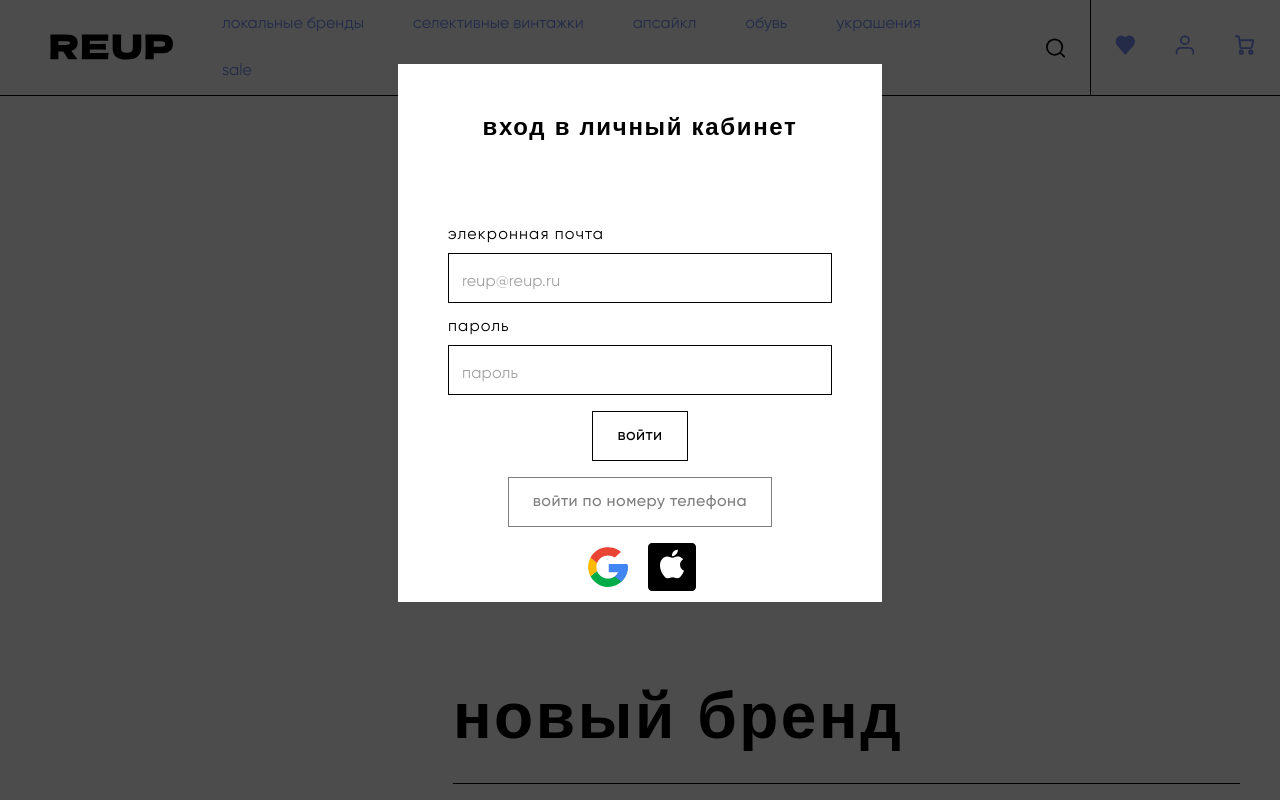
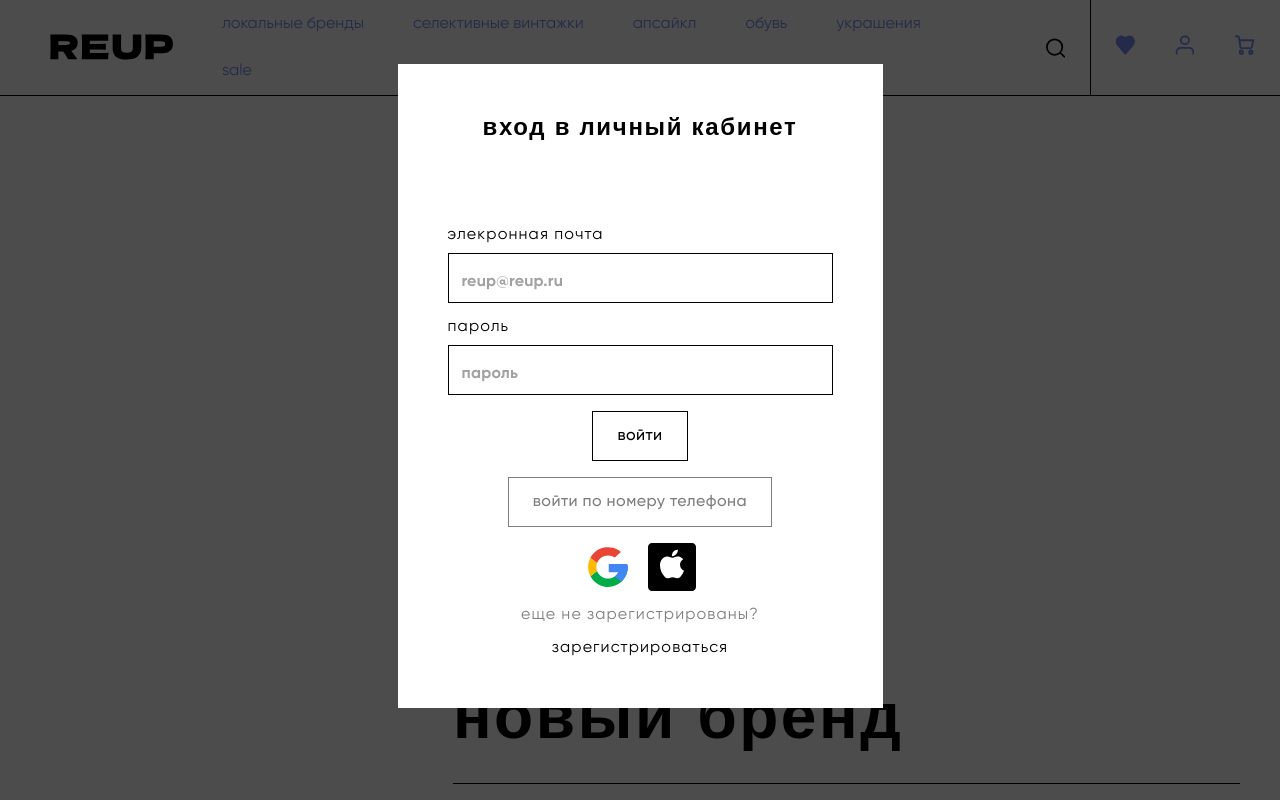
Before and after one commit to alimongairo/reup-front, a React (Vite) app: page / in a window 1280 px wide. Both pictures are taken after a click on the item 1184 px from the left and 47 px from the top of the page. Shown: the top 800 px of the page. Built offline with nearby package versions, Linux system fonts and the light colour scheme; a web font is replaced by a local one.

Commit message:
input mask is done

```diff
--- a/src/app/auth/components/FirstScreen/index.module.scss
+++ b/src/app/auth/components/FirstScreen/index.module.scss
@@ -31,6 +31,10 @@
     font-weight: bold;
 }
 
+.note{
+    opacity: 0.5;
+}
+
 @media(min-width: $media-desktop) {
     .wrapper {
         padding: calc(87px - $margin-h3) 0 0;
--- a/src/app/auth/components/FirstScreen/index.tsx
+++ b/src/app/auth/components/FirstScreen/index.tsx
@@ -93,7 +93,7 @@ export default function FirstScreen({ type = EType.LOGIN }: IProps) {
               <GoogleSvg />
               <AppleSvg />
             </div>
-            <p>еще не зарегистрированы?</p>
+            <p className={cx.note}>еще не зарегистрированы?</p>
             {/* TODO: открываем попап регистрации */}
             <button className={cx.send}><p>зарегистрироваться</p></button>
           </>
--- a/src/app/auth/components/SecondScreen/index.module.scss
+++ b/src/app/auth/components/SecondScreen/index.module.scss
@@ -8,6 +8,14 @@
 
 .send p{
     font-weight: bold;
+}
+
+.note{
+    opacity: 0.5;
+}
+
+.wrapper input {
+    text-align: center;
 }
 
 @media(min-width: $media-desktop) {
--- a/src/app/auth/components/SecondScreen/index.tsx
+++ b/src/app/auth/components/SecondScreen/index.tsx
@@ -1,22 +1,26 @@
 import React, { useState } from 'react';
 import cx from './index.module.scss';
 import { Input } from "../../../../components/ui";
-import InputMask from 'react-input-mask';
+import InputMask, { Props } from 'react-input-mask';
 
 export default function SecondScreen() {
   const [code, setCode] = useState('');
 
   const onChange = (e: React.ChangeEvent<HTMLInputElement>) => {
-    console.log('CH')
     setCode(e.target.value);
   }
+
   return (
     <div className={cx.wrapper}>
       <p>введите код, который мы отправили вам в sms</p>
       <InputMask
-        mask='9-9-9-9'
+        mask='9 - 9 - 9 - 9'
         value={code}
         onChange={onChange}>
+        {
+          // @ts-ignore: https://blog.logrocket.com/implementing-react-input-mask-web-apps/
+          (inputProps) => <Input {...inputProps} placeholder="1 - 2 - 3 - 4"/>
+        }
       </InputMask>
       {/* TODO: обратный отсчет + замена текста */}
       <p>отправить повторно через 5 секунд</p>
--- a/src/components/ui/Input/InputStyled.ts
+++ b/src/components/ui/Input/InputStyled.ts
@@ -9,7 +9,6 @@ export const StyledTextField = styled(TextField)`
   }
 
   input{
-    font-weight: normal;
     box-sizing:border-box;
     height: 100%;
     width: 100%
--- a/src/components/ui/PopUp/index.module.scss
+++ b/src/components/ui/PopUp/index.module.scss
@@ -4,7 +4,6 @@
     position: relative;
     max-width: 540px;
     height: fit-content;
-    max-height: 80%;
     overflow-y: auto;
     padding: 50px;
     &.bordered{
```
